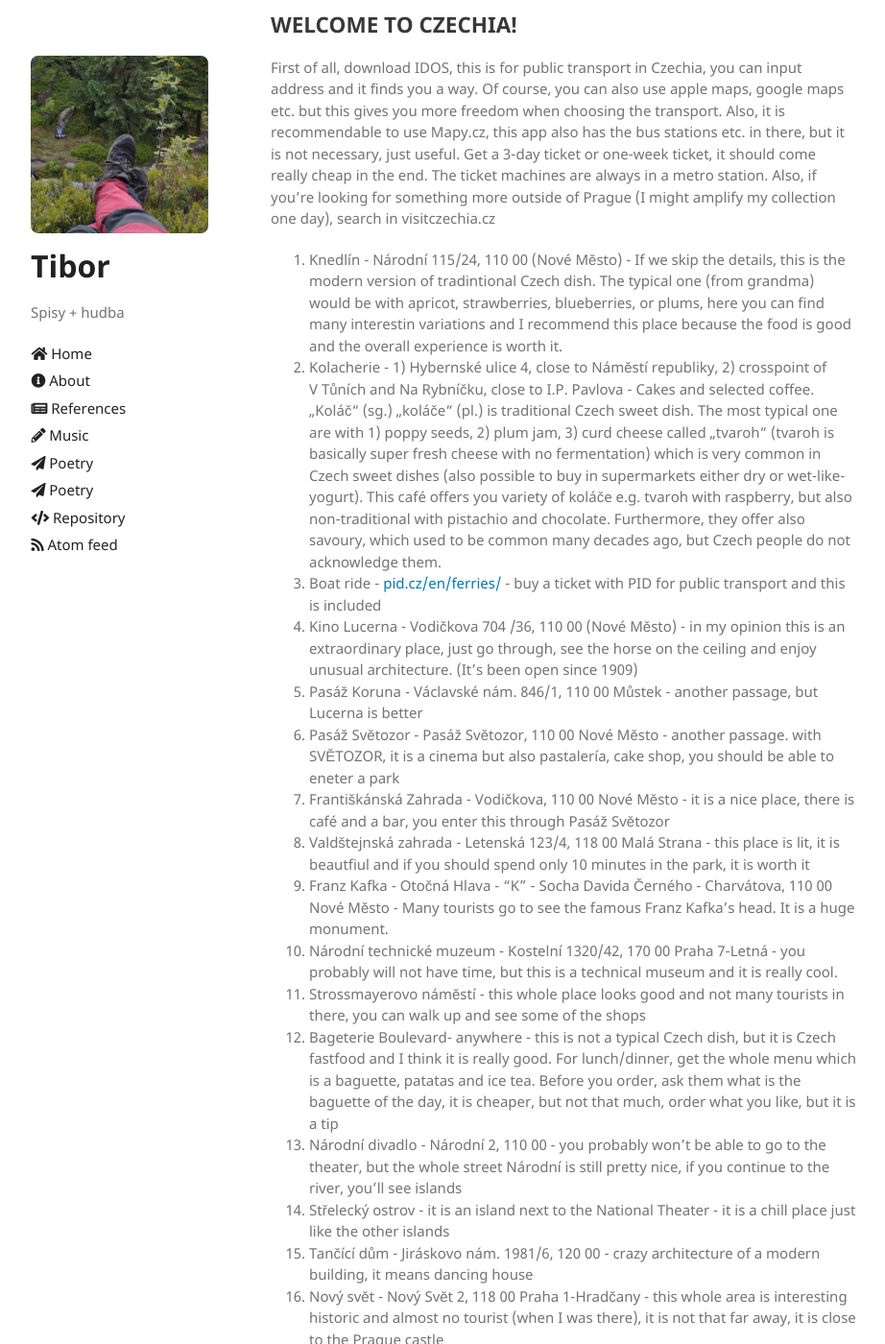
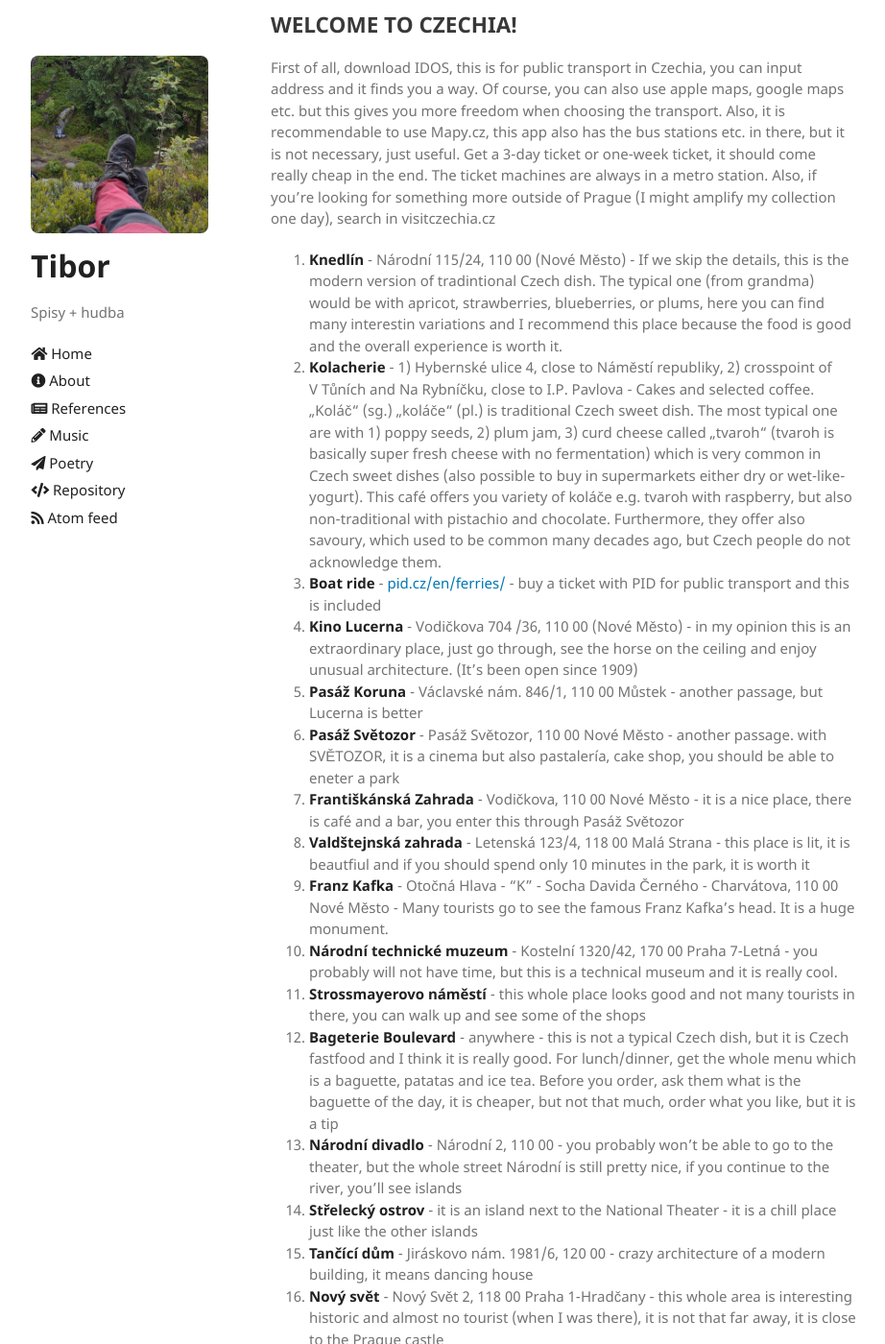
Before and after one commit to thefallofjohannm/thefallofjohannm.github.io, a Jekyll site: the page built from _posts/2026-03-08-non-mainstream-tips.md, in a window 1280 px wide and 1400 px high, scrolled down 440 px. Shown: the whole window at 96% size, without its empty margins (178-1100 px from the left). Built offline with Jekyll 4.4.1, drawn with Linux system fonts in a browser that asks for light colours; some of the changed text lies outside the part shown.

Commit message:
small updates

```diff
--- a/_config.yml
+++ b/_config.yml
@@ -25,10 +25,7 @@ sidebar:
     link: /notes/
   - name: Poetry
     icon: <i class="fa-solid fa-paper-plane"></i>
-    link: /references/
-  - name: Poetry
-    icon: <i class="fa-solid fa-paper-plane"></i>
-    link: /references/
+    link: /poetry/
   - name: Repository
     icon: <i class="fa-sharp fa-solid fa-code"></i>
     link: https://github.com/MatejHosek/MatejHosek.github.io/
@@ -38,9 +35,9 @@ sidebar:
 
 
 collections:
-  notes:
+  posts:
     output: true
-  articles:
+  poems:
     output: true
 
 
--- a/_posts/2026-03-08-non-mainstream-tips.md
+++ b/_posts/2026-03-08-non-mainstream-tips.md
@@ -14,22 +14,22 @@ category: Povídky
 
 First of all, download IDOS, this is for public transport in Czechia, you can input address and it finds you a way. Of course, you can also use apple maps, google maps etc. but this gives you more freedom when choosing the transport. Also, it is recommendable to use Mapy.cz, this app also has the bus stations etc. in there, but it is not necessary, just useful. Get a 3-day ticket or one-week ticket, it should come really cheap in the end. The ticket machines are always in a metro station. Also, if you're looking for something more outside of Prague (I might amplify my collection one day), search in visitczechia.cz
 
-1. Knedlín - Národní 115/24, 110 00 (Nové Město) - If we skip the details, this is the modern version of tradintional Czech dish. The typical one (from grandma) would be with apricot, strawberries, blueberries, or plums, here you can find many interestin variations and I recommend this place because the food is good and the overall experience is worth it.
-2. Kolacherie - 1) Hybernské ulice 4, close to Náměstí republiky, 2) crosspoint of V Tůních and Na Rybníčku, close to I.P. Pavlova - Cakes and selected coffee. „Koláč“ (sg.) „koláče“ (pl.) is traditional Czech sweet dish. The most typical one are with 1) poppy seeds, 2) plum jam, 3) curd cheese called „tvaroh“ (tvaroh is basically super fresh cheese with no fermentation) which is very common in Czech sweet dishes (also possible to buy in supermarkets either dry or wet-like-yogurt). This café offers you variety of koláče e.g. tvaroh with raspberry, but also non-traditional with pistachio and chocolate. Furthermore, they offer also savoury, which used to be common many decades ago, but Czech people do not acknowledge them.
-3. Boat ride - [pid.cz/en/ferries/](https://pid.cz/en/ferries/) - buy a ticket with PID for public transport and this is included
-4. Kino Lucerna - Vodičkova 704 /36, 110 00 (Nové Město) - in my opinion this is an extraordinary place, just go through, see the horse on the ceiling and enjoy unusual architecture. (It’s been open since 1909)
-5. Pasáž Koruna - Václavské nám. 846/1, 110 00 Můstek - another passage, but Lucerna is better
-6. Pasáž Světozor - Pasáž Světozor, 110 00 Nové Město - another passage. with SVĚTOZOR, it is a cinema but also pastalería, cake shop, you should be able to eneter a park
-7. Františkánská Zahrada - Vodičkova, 110 00 Nové Město - it is a nice place, there is café and a bar, you enter this through Pasáž Světozor
-8. Valdštejnská zahrada - Letenská 123/4, 118 00 Malá Strana - this place is lit, it is beautfiul and if you should spend only 10 minutes in the park, it is worth it
-9. Franz Kafka - Otočná Hlava - "K" - Socha Davida Černého - Charvátova, 110 00 Nové Město - Many tourists go to see the famous Franz Kafka’s head. It is a huge monument.
-10. Národní technické muzeum - Kostelní 1320/42, 170 00 Praha 7-Letná - you probably will not have time, but this is a technical museum and it is really cool.
-11. Strossmayerovo náměstí - this whole place looks good and not many tourists in there, you can walk up and see some of the shops
-12. Bageterie Boulevard- anywhere - this is not a typical Czech dish, but it is Czech fastfood and I think it is really good. For lunch/dinner, get the whole menu which is a baguette, patatas and ice tea. Before you order, ask them what is the baguette of the day, it is cheaper, but not that much, order what you like, but it is a tip
-13. Národní divadlo - Národní 2, 110 00 - you probably won’t be able to go to the theater, but the whole street Národní is still pretty nice, if you continue to the river, you’ll see islands
-14. Střelecký ostrov - it is an island next to the National Theater - it is a chill place just like the other islands
-15. Tančící dům - Jiráskovo nám. 1981/6, 120 00 - crazy architecture of a modern building, it means dancing house
-16. Nový svět - Nový Svět 2, 118 00 Praha 1-Hradčany - this whole area is interesting historic and almost no tourist (when I was there), it is not that far away, it is close to the Prague castle
+1. **Knedlín** - Národní 115/24, 110 00 (Nové Město) - If we skip the details, this is the modern version of tradintional Czech dish. The typical one (from grandma) would be with apricot, strawberries, blueberries, or plums, here you can find many interestin variations and I recommend this place because the food is good and the overall experience is worth it.
+2. **Kolacherie** - 1) Hybernské ulice 4, close to Náměstí republiky, 2) crosspoint of V Tůních and Na Rybníčku, close to I.P. Pavlova - Cakes and selected coffee. „Koláč“ (sg.) „koláče“ (pl.) is traditional Czech sweet dish. The most typical one are with 1) poppy seeds, 2) plum jam, 3) curd cheese called „tvaroh“ (tvaroh is basically super fresh cheese with no fermentation) which is very common in Czech sweet dishes (also possible to buy in supermarkets either dry or wet-like-yogurt). This café offers you variety of koláče e.g. tvaroh with raspberry, but also non-traditional with pistachio and chocolate. Furthermore, they offer also savoury, which used to be common many decades ago, but Czech people do not acknowledge them.
+3. **Boat ride** - [pid.cz/en/ferries/](https://pid.cz/en/ferries/) - buy a ticket with PID for public transport and this is included
+4. **Kino Lucerna** - Vodičkova 704 /36, 110 00 (Nové Město) - in my opinion this is an extraordinary place, just go through, see the horse on the ceiling and enjoy unusual architecture. (It’s been open since 1909)
+5. **Pasáž Koruna** - Václavské nám. 846/1, 110 00 Můstek - another passage, but Lucerna is better
+6. **Pasáž Světozor** - Pasáž Světozor, 110 00 Nové Město - another passage. with SVĚTOZOR, it is a cinema but also pastalería, cake shop, you should be able to eneter a park
+7. **Františkánská Zahrada** - Vodičkova, 110 00 Nové Město - it is a nice place, there is café and a bar, you enter this through Pasáž Světozor
+8. **Valdštejnská zahrada** - Letenská 123/4, 118 00 Malá Strana - this place is lit, it is beautfiul and if you should spend only 10 minutes in the park, it is worth it
+9. **Franz Kafka** - Otočná Hlava - "K" - Socha Davida Černého - Charvátova, 110 00 Nové Město - Many tourists go to see the famous Franz Kafka’s head. It is a huge monument.
+10. **Národní technické muzeum** - Kostelní 1320/42, 170 00 Praha 7-Letná - you probably will not have time, but this is a technical museum and it is really cool.
+11. **Strossmayerovo náměstí** - this whole place looks good and not many tourists in there, you can walk up and see some of the shops
+12. **Bageterie Boulevard** - anywhere - this is not a typical Czech dish, but it is Czech fastfood and I think it is really good. For lunch/dinner, get the whole menu which is a baguette, patatas and ice tea. Before you order, ask them what is the baguette of the day, it is cheaper, but not that much, order what you like, but it is a tip
+13. **Národní divadlo** - Národní 2, 110 00 - you probably won’t be able to go to the theater, but the whole street Národní is still pretty nice, if you continue to the river, you’ll see islands
+14. **Střelecký ostrov** - it is an island next to the National Theater - it is a chill place just like the other islands
+15. **Tančící dům** - Jiráskovo nám. 1981/6, 120 00 - crazy architecture of a modern building, it means dancing house
+16. **Nový svět** - Nový Svět 2, 118 00 Praha 1-Hradčany - this whole area is interesting historic and almost no tourist (when I was there), it is not that far away, it is close to the Prague castle
 17. Petřínské sady - Petřínské sady 633, 118 00 Praha 1-Malá Strana - I don’t think you’ll have time for parks, however, if you want to see the whole Prague…
 18. Pražský metronom - nábř. E. Beneše, 118 00 Praha 7-Letná, Česko - it is kinda extraordinary, again, nice view, random piece of architecture, during summer there is also techno party, I dont know ow about now
 19. Vzorkovna Dog BAR - Národní 339/11, 110 00 Staré Město -  I think this club is great. It is under the ground and many Erasmus students go there
@@ -202,7 +202,7 @@ Jmenuji se… - ymenuyi se… - my name is…
 ### Phrases with german pronunciation (everyone speaks English, but I think it is always useful to know somehting)
 
 1. Acute above a,e,i,o,u (or °, ů) means that the vowel is longer. For example yeet is long, dill is short
-2. „j“ is pronunced like „y“ e.g. „yeet“
+2. `„j“` is pronunced like „y“ e.g. „yeet“
 3. Accent is always on the first syllable.
 4. „S" is like „s" in "solve", always
 5. „Z" is like Z in „zip", always
```
Also changed, not shown: README.md (+1 -1 lines).
